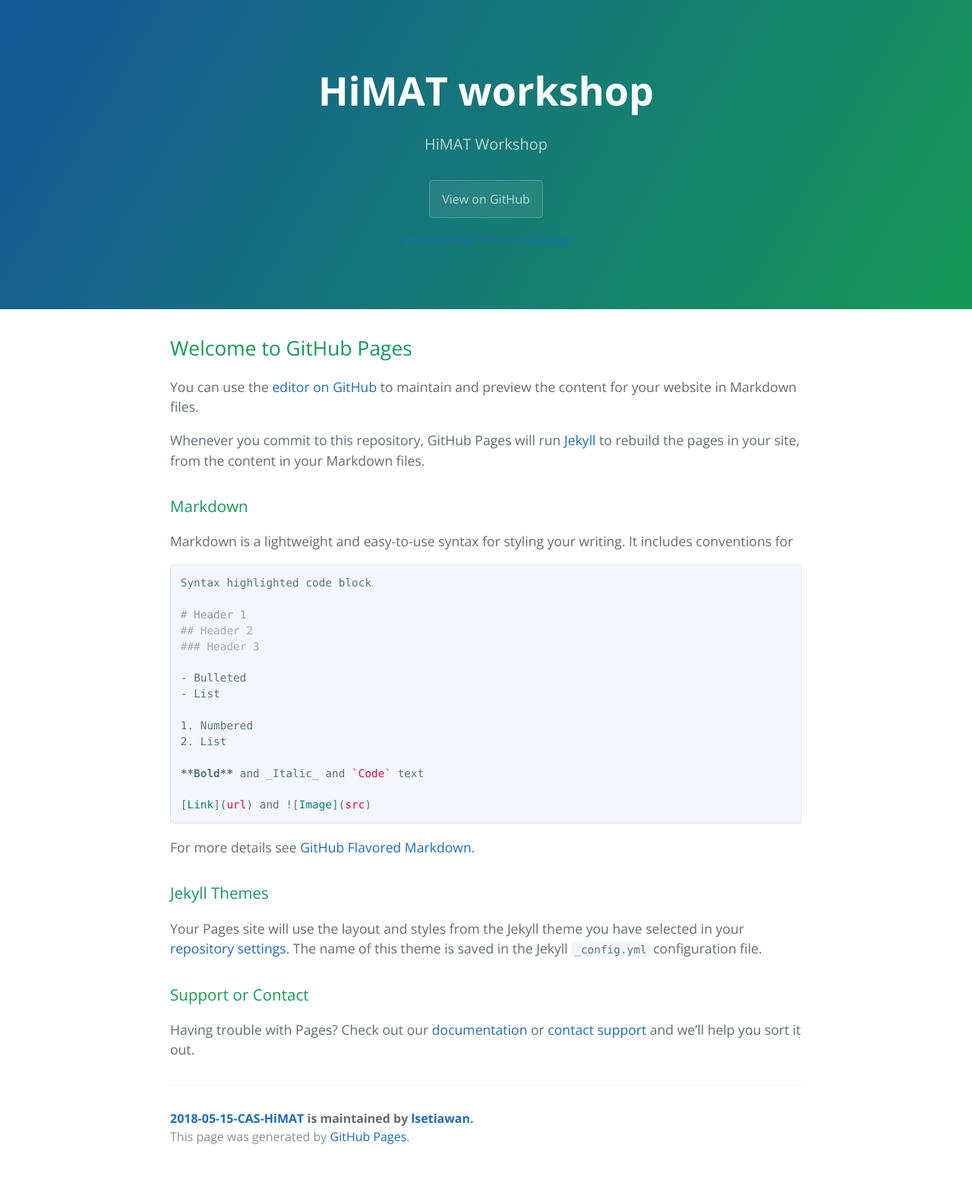
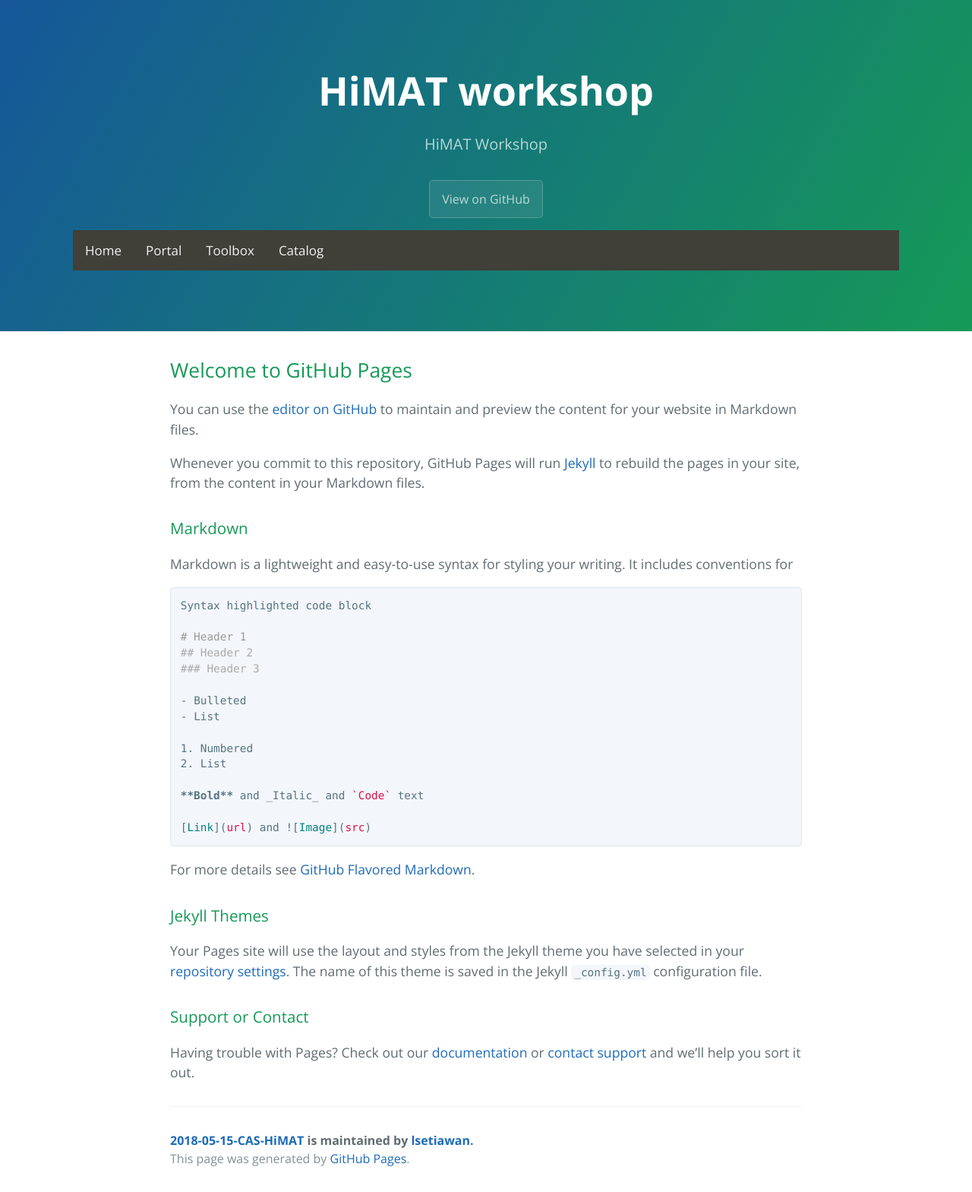
Before and after one commit to lsetiawan/2018-05-15-CAS-HiMAT, a Jekyll site: the page built from README.md, in a window 1280 px wide. Shown: the whole page at 76% size. Built offline with Jekyll 4.4.1, drawn with Linux system fonts in a browser that asks for light colours; our own code applies the rules of GitHub Pages for plain Markdown files; before the commit the page ends 1540 px from its top, so only the background shows below that.

Commit message:
Update style.scss

```diff
--- a/assets/css/style.scss
+++ b/assets/css/style.scss
@@ -2,3 +2,31 @@
 ---
 
 @import 'jekyll-theme-cayman';
+
+/* below for navbar */
+.topnav {
+    background-color: #403f38;
+    overflow: hidden;
+}
+
+/* Style the links inside the navigation bar */
+.topnav a {
+    float: left;
+    color: #f2f2f2;
+    text-align: center;
+    padding: 14px 16px;
+    text-decoration: none;
+    font-size: 17px;
+}
+
+/* Change the color of links on hover */
+.topnav a:hover {
+    background-color: #000;
+    color: #f2f2f2;
+}
+
+/* Add a color to the active/current link */
+.topnav a.active {
+    background-color: #4cb35a;
+    color: white;
+}
```
